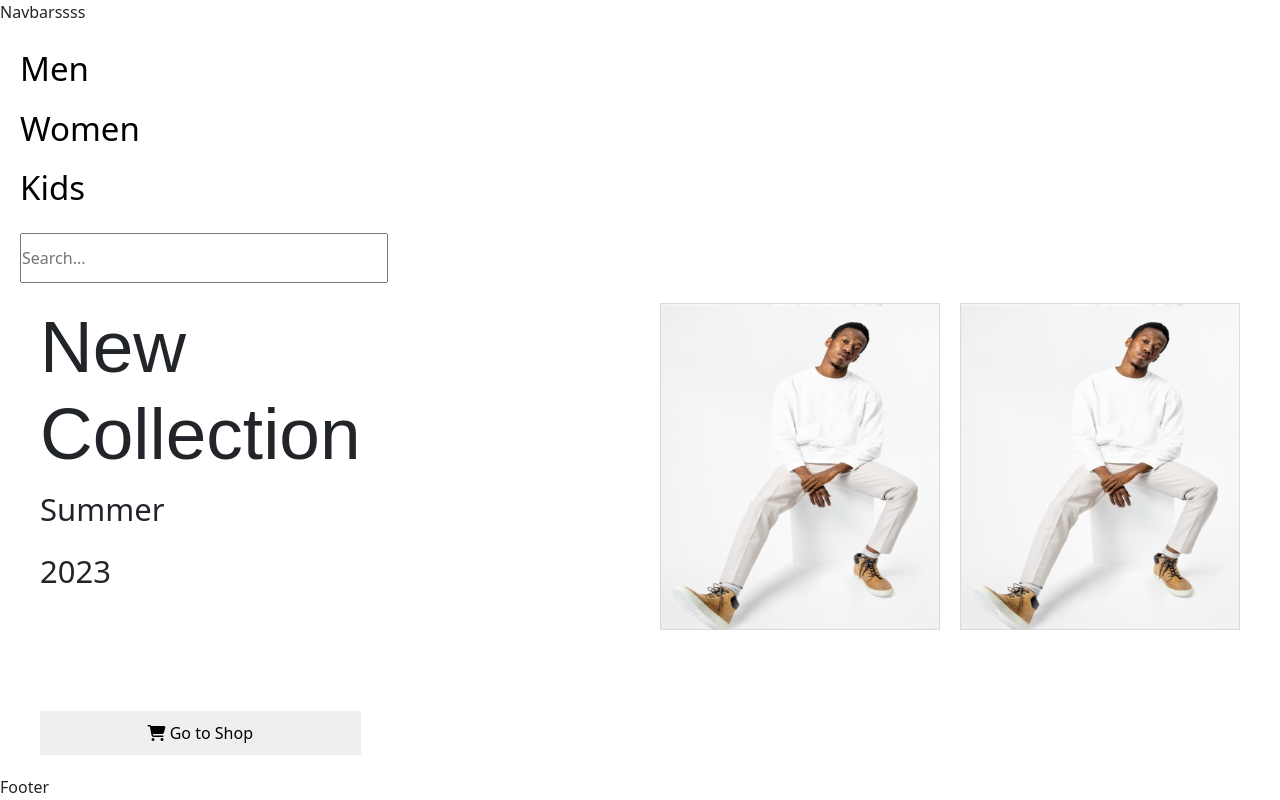
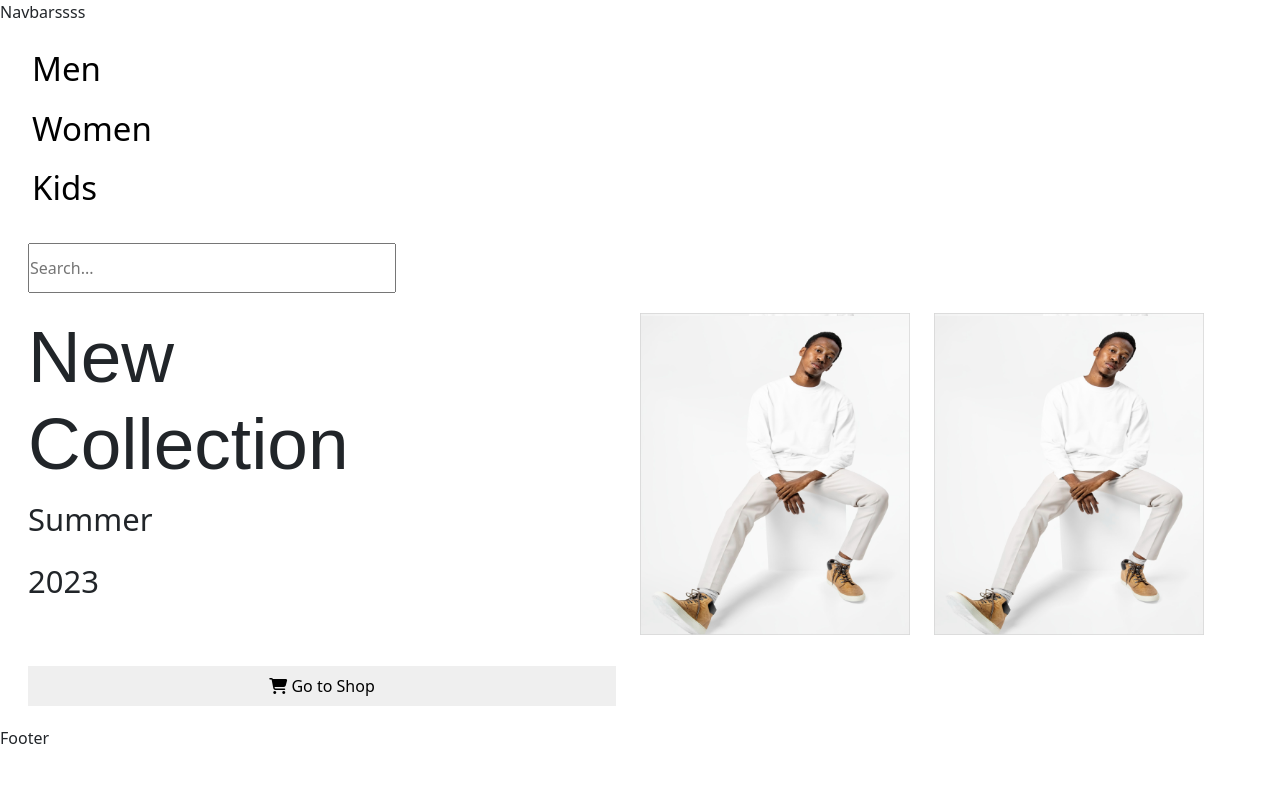
Before and after one commit to roshannaik123/React-E-comm, a React (Create React App) app: page / in a window 1280 px wide. Built offline with nearby package versions, Linux system fonts and the light colour scheme.

Commit message:
corrected some alignment using bootstrap

```diff
--- a/src/App.js
+++ b/src/App.js
@@ -2,10 +2,10 @@ import './App.css';
 import { BrowserRouter, Route, Routes } from 'react-router-dom';
 import Navbar from './component/Navbar';
 import Footer from './component/Footer';
-import Home from './pages/Home/Home';
 import Contact from './pages/Contact';
 import Collection from './pages/Home/Collection';
 import CartPage from './pages/CartPage';
+import Home from './pages/Home/Home';
 
 
 function App() {
@@ -13,7 +13,7 @@ function App() {
     <div className="App">
       <BrowserRouter>
       <Navbar/>
-        <div className="main-outlet">
+        <div className="main-outlet px-3">
         <Routes>
           <Route path='/' element={<Home/>}/>
           <Route path='/collection' element={<Collection/>}/>
--- a/src/index.js
+++ b/src/index.js
@@ -4,6 +4,7 @@ import './index.css';
 import App from './App';
 import reportWebVitals from './reportWebVitals';
 import 'bootstrap/dist/css/bootstrap.min.css';
+import '@fortawesome/fontawesome-free/css/all.css';
 
 
 const root = ReactDOM.createRoot(document.getElementById('root'));
--- a/src/pages/Home/Collection.jsx
+++ b/src/pages/Home/Collection.jsx
@@ -1,13 +1,14 @@
-import React from 'react';
-import Heading from './Heading';
-import { Link } from 'react-router-dom';
+import React from "react";
+import Heading from "./Heading";
+import { Link } from "react-router-dom";
 
-import "./Heading.css"
-import image1 from "./images/Frame 278.png"
+import "./Heading.css";
+import image1 from "./images/Frame 278.png";
 
 const Collection = () => {
   return (
-    <div className="homeLinks">
+    <div className="homeLinks container-fluid">
+      <div className="row ms-1">
         <ul>
           <li>
             <Link to="/men">Men</Link>
@@ -19,34 +20,45 @@ const Collection = () => {
             <Link to="/kids">Kids</Link>
           </li>
         </ul>
-      <input
-        type="text"
-        placeholder="Search..."
-        className="search-bar"
-     />
+      </div>
 
-      <div className="newCollection">
+      <div className="row">
+        <div className="col-md-6">
+          <input type="text" placeholder="Search..." className="search-bar" />
+        </div>
+      </div>
 
+      <div className="row justify-content-between">
+        <div className="col-md-6">
           <div className="headingContainer">
-
-  <Heading>New<br />Collection</Heading>
+            <Heading>
+              New
+              <br />
+              Collection
+            </Heading>
 
             <p>Summer</p>
             <p>2023</p>
-    <button className='home-btn'>
+            <button className=" home-btn p-2">
               <i className="fas fa-shopping-cart"></i> Go to Shop
             </button>
-
-  </div>
-  <div className='images'>
-  <img src={image1} alt="New Collection" />
-  <img src={image1} alt=""/>
           </div>
         </div>
 
+        <div className="col-md-6">
+          <div className="row">
+            <div className="col-md-6">
+              <img src={image1} alt="New Collection" />
             </div>
 
+            <div className="col-md-6">
+              <img src={image1} alt="" />
+            </div>
 
+          </div>
+        </div>
+      </div>
+    </div>
   );
 };
 
--- a/src/pages/Home/Heading.css
+++ b/src/pages/Home/Heading.css
@@ -27,9 +27,6 @@
   width:368px;
   height:50px;
 }
-
-
-
 
 .newCollection img {
   width: 200px; /* Adjust the width to your preference */
@@ -78,13 +75,10 @@
     text-align: left;
   }
   .home-btn{
-
-    padding: 10px 20px;
-
     border: none;
     cursor: pointer;
     font-size: 16px;
-    margin-top: 100px;
+    margin-top: 45px;
   }
   button {
 
--- a/src/pages/Home/Home.jsx
+++ b/src/pages/Home/Home.jsx
@@ -1,6 +1,6 @@
 // Home.js
 import React from 'react';
-import './Heading.css';
+// import './Heading.css';
 import Collection from './Collection';
 
 const Home = () => {
```
Lines whose indentation alone changed are shown as unchanged.
